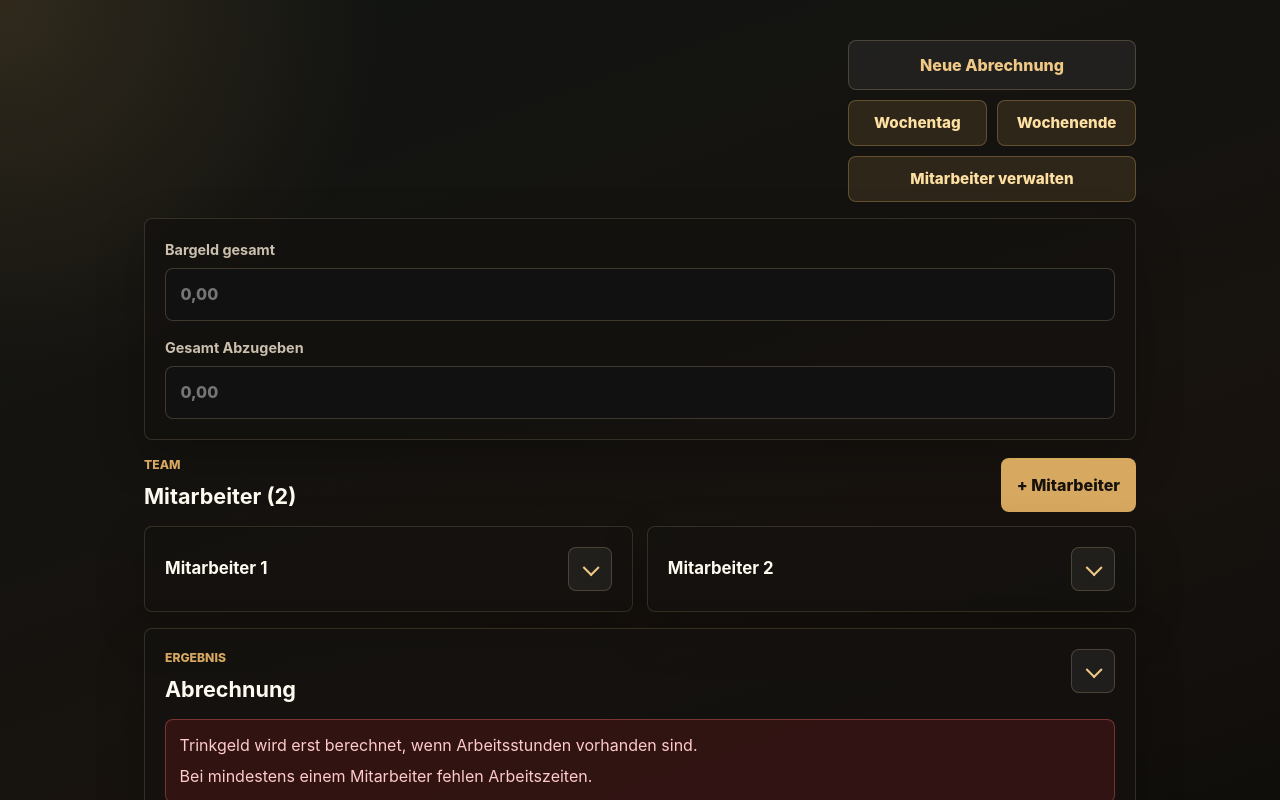
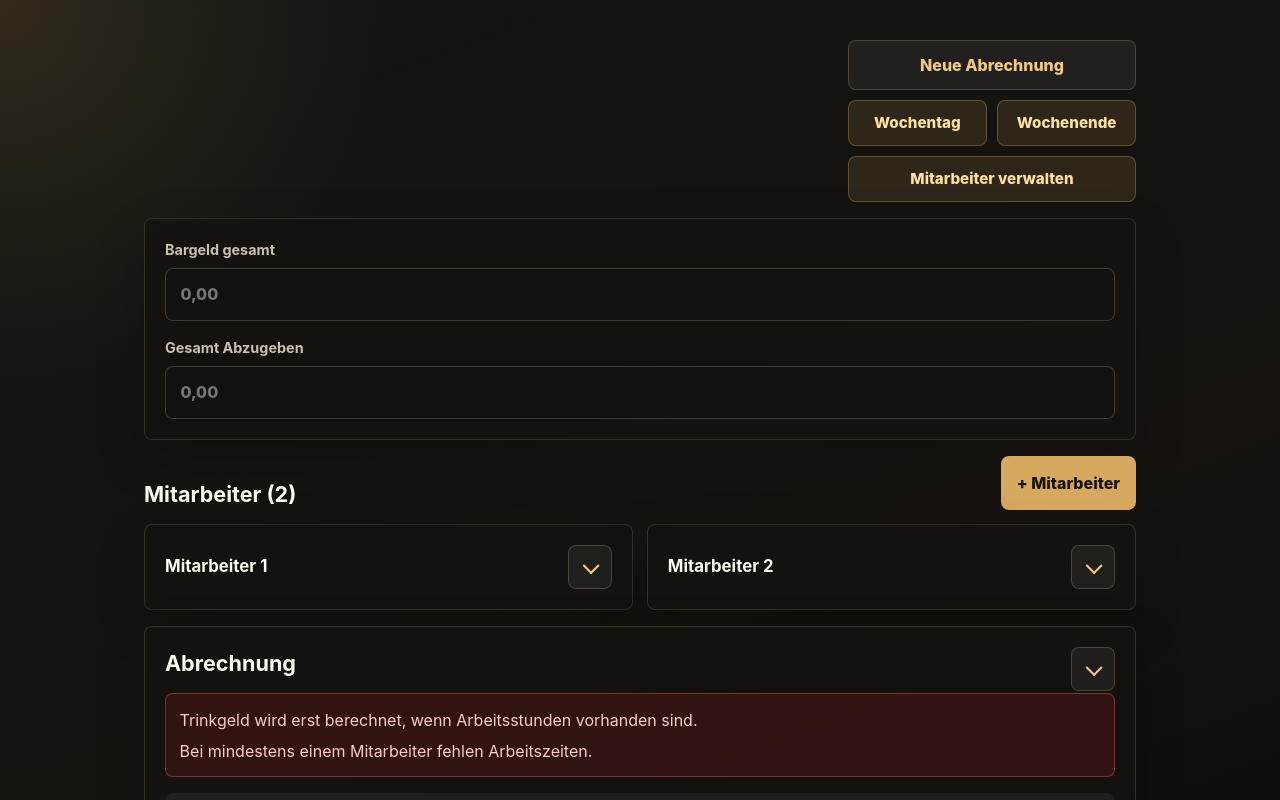
Before and after one commit to fabi-psk/Abrechnung, a React (Vite) app in the folder frontend/: page / in a window 1280 px wide. Shown: the top 800 px of the page. Built offline with nearby package versions, Linux system fonts and the light colour scheme.

Commit message:
Update settlement UI labels

```diff
--- a/frontend/src/App.jsx
+++ b/frontend/src/App.jsx
@@ -256,7 +256,6 @@ function App() {
       <section className="section-block" aria-labelledby="employees-heading">
         <div className="section-heading">
           <div>
-            <p className="section-kicker">Team</p>
             <h2 id="employees-heading">Mitarbeiter ({employees.length})</h2>
           </div>
           <button
--- a/frontend/src/components/EmployeeCard.jsx
+++ b/frontend/src/components/EmployeeCard.jsx
@@ -48,16 +48,6 @@ export function EmployeeCard({
 
       {isCollapsed ? null : (
         <>
-          {canRemove ? (
-            <button
-              className="text-button"
-              type="button"
-              onClick={() => onRemove(employee.id)}
-            >
-              Entfernen
-            </button>
-          ) : null}
-
       <label className="field-label" htmlFor={`staff-member-${employee.id}`}>
         Mitarbeiter
         <select
@@ -145,6 +135,16 @@ export function EmployeeCard({
           </div>
         </div>
       ) : null}
+
+          {canRemove ? (
+            <button
+              className="text-button"
+              type="button"
+              onClick={() => onRemove(employee.id)}
+            >
+              Entfernen
+            </button>
+          ) : null}
         </>
       )}
     </article>
--- a/frontend/src/components/SettlementSummary.jsx
+++ b/frontend/src/components/SettlementSummary.jsx
@@ -8,7 +8,6 @@ export function SettlementSummary({ settlement }) {
     <section className="summary-panel" aria-labelledby="summary-heading">
       <div className="summary-header">
         <div>
-          <p className="section-kicker">Ergebnis</p>
           <h2 id="summary-heading">Abrechnung</h2>
         </div>
         <button
@@ -83,9 +82,6 @@ export function SettlementSummary({ settlement }) {
                   {employeeResult.paidInCash ? (
                     <>
                       <span>
-                        Stundenlohn {formatCurrency(employeeResult.hourlyWage)}
-                      </span>
-                      <span>
                         Barlohn {formatCurrency(employeeResult.cashWage)}
                       </span>
                       <strong className="tip-value">
```
